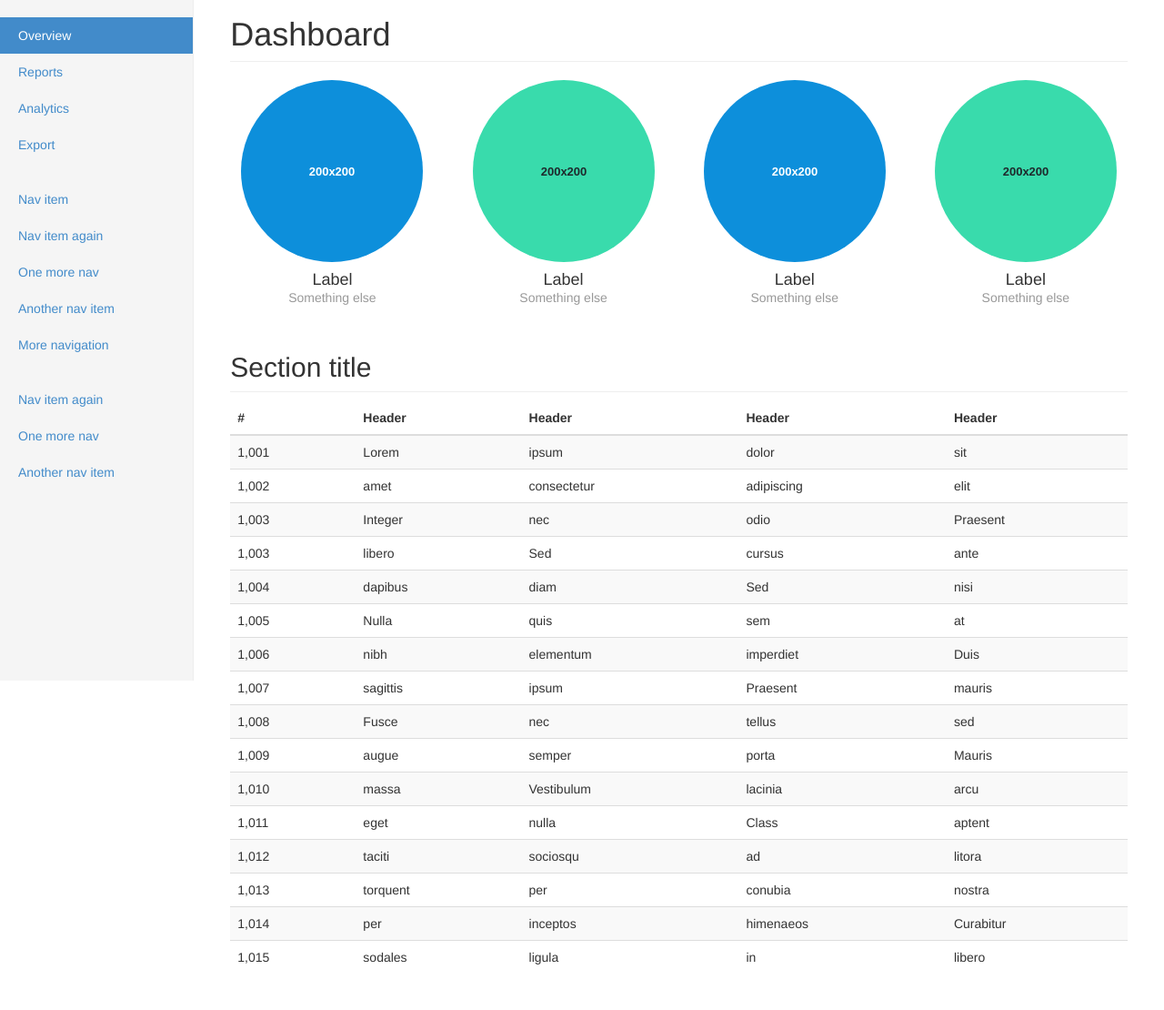
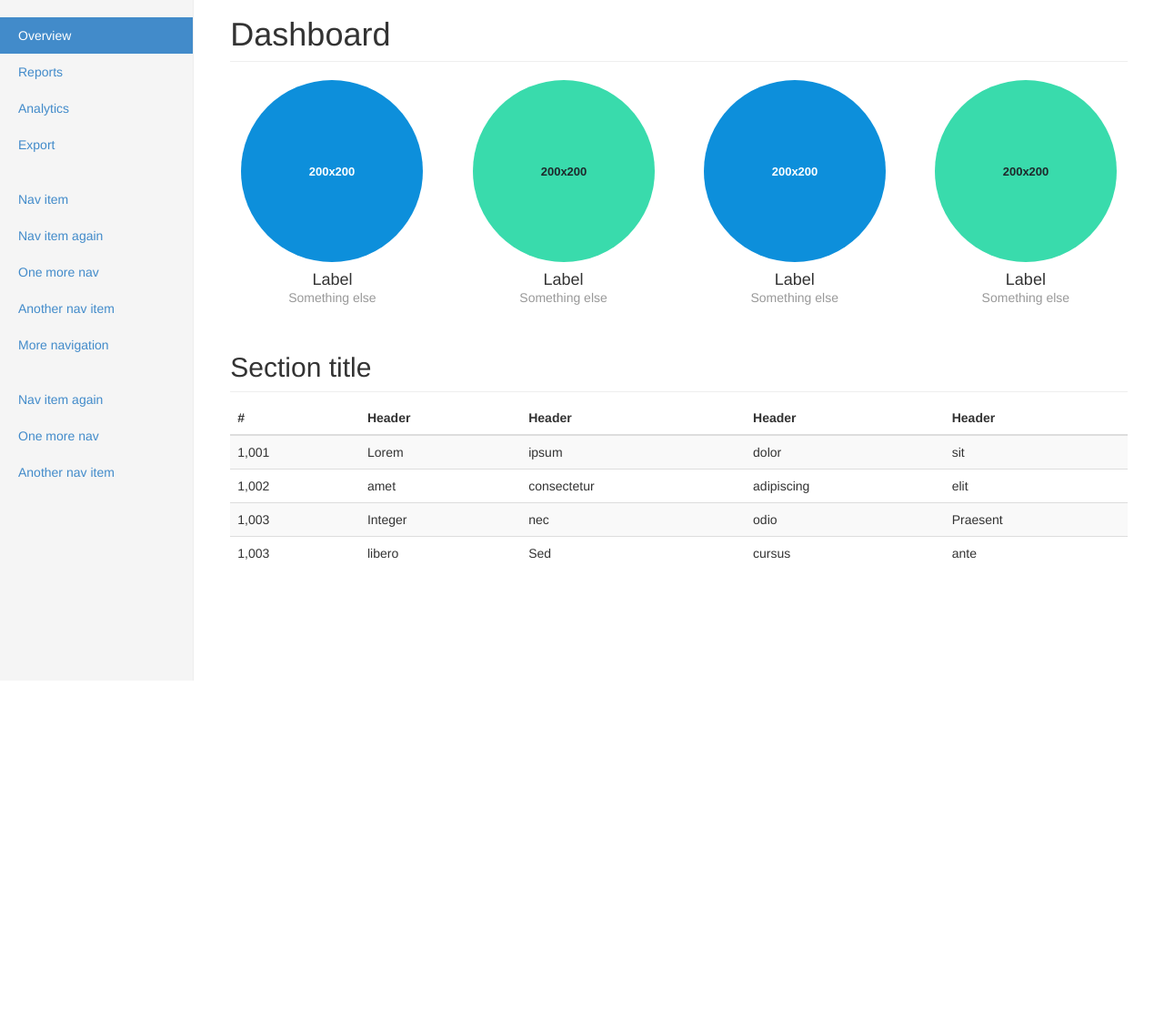
Before and after one commit to RJUS/wskf-admin, a PHP site: page / in a window 1280 px wide. Shown: the part 52-1162 px from the top of the page at 91% size. After the commit the page ends 800 px from the top, so only its background shows below. Run offline with PHP 8.4, Linux system fonts and the light colour scheme.

Commit message:
Cambios en index.html y dashboard.css
Se renombró el archivo index.html a index.php, se modificó la estrcutura
base de la tabla de ejemplo y se agregaron comentarios finales a las
<div> para mejorar la lectura del código.

Se modificó el .css y se comentó todo en español.

```diff
--- a/index.html
+++ /dev/null
@@ -1,268 +0,0 @@
-<!DOCTYPE html>
-<html lang="es">
-  <head>
-
-    <meta charset="utf-8">
-    <meta http-equiv="X-UA-Compatible" content="IE=edge">
-    <!--<meta name="viewport" content="width=device-width, initial-scale=1, user-scalable=no">-->
-    <meta name="description" content="WSKF Venezuela">
-
-    <title>WSKF - Administrador</title>
-
-    <!-- Bootstrap -->
-    <link href="bs/css/bootstrap.min.css" rel="stylesheet">
-    <!-- Dashboard CSS -->
-    <link href="css/dashboard.css" rel="stylesheet">
-
-    <!-- Just for debugging purposes. Don't actually copy this line! -->
-    <!--[if lt IE 9]><script src="bs/assets/js/ie8-responsive-file-warning.js"></script><![endif]-->
-
-    <!-- HTML5 shim and Respond.js IE8 support of HTML5 elements and media queries -->
-    <!--[if lt IE 9]>
-      <script src="https://oss.maxcdn.com/libs/html5shiv/3.7.0/html5shiv.js"></script>
-      <script src="https://oss.maxcdn.com/libs/respond.js/1.4.2/respond.min.js"></script>
-    <![endif]-->
-
-  </head>
-
-  <body>
-
-    <div class="navbar navbar-inverse navbar-fixed-top" role="navigation">
-      <div class="container-fluid">
-        <div class="navbar-header">
-          <button type="button" class="navbar-toggle" data-toggle="collapse" data-target=".navbar-collapse">
-            <span class="sr-only">Toggle navigation</span>
-            <span class="icon-bar"></span>
-            <span class="icon-bar"></span>
-            <span class="icon-bar"></span>
-          </button>
-          <a id="home-button" class="navbar-brand" href="#">WSKF Venezuela</a>
-        </div>
-        <div class="navbar-collapse collapse">
-          <ul class="nav navbar-nav navbar-right">
-          	<li><a href="#">Usuario</a></li>
-            <li><a href="#">Ajustes</a></li>
-            <li><a href="#">Desconectar</a></li>
-          </ul>
-        </div>
-      </div>
-    </div>
-
-    <div class="container-fluid">
-      <div class="row">
-        <div class="col-xs-5 col-sm-3 col-md-2 sidebar">
-          <ul class="nav nav-sidebar">
-            <li class="active"><a href="#">Overview</a></li>
-            <li><a href="#">Reports</a></li>
-            <li><a href="#">Analytics</a></li>
-            <li><a href="#">Export</a></li>
-          </ul>
-          <ul class="nav nav-sidebar">
-            <li><a href="">Nav item</a></li>
-            <li><a href="">Nav item again</a></li>
-            <li><a href="">One more nav</a></li>
-            <li><a href="">Another nav item</a></li>
-            <li><a href="">More navigation</a></li>
-          </ul>
-          <ul class="nav nav-sidebar">
-            <li><a href="">Nav item again</a></li>
-            <li><a href="">One more nav</a></li>
-            <li><a href="">Another nav item</a></li>
-          </ul>
-        </div>
-        <div class="col-sm-9 col-sm-offset-3 col-md-10 col-md-offset-2 main">
-          <h1 class="page-header">Dashboard</h1>
-
-          <div class="row placeholders">
-            <div class="col-xs-6 col-sm-3 placeholder">
-              <img data-src="holder.js/200x200/auto/sky" class="img-responsive" alt="Generic placeholder thumbnail">
-              <h4>Label</h4>
-              <span class="text-muted">Something else</span>
-            </div>
-            <div class="col-xs-6 col-sm-3 placeholder">
-              <img data-src="holder.js/200x200/auto/vine" class="img-responsive" alt="Generic placeholder thumbnail">
-              <h4>Label</h4>
-              <span class="text-muted">Something else</span>
-            </div>
-            <div class="col-xs-6 col-sm-3 placeholder">
-              <img data-src="holder.js/200x200/auto/sky" class="img-responsive" alt="Generic placeholder thumbnail">
-              <h4>Label</h4>
-              <span class="text-muted">Something else</span>
-            </div>
-            <div class="col-xs-6 col-sm-3 placeholder">
-              <img data-src="holder.js/200x200/auto/vine" class="img-responsive" alt="Generic placeholder thumbnail">
-              <h4>Label</h4>
-              <span class="text-muted">Something else</span>
-            </div>
-          </div>
-
-          <h2 class="sub-header">Section title</h2>
-          <div class="table-responsive">
-            <table class="table table-striped">
-              <thead>
-                <tr>
-                  <th>#</th>
-                  <th>Header</th>
-                  <th>Header</th>
-                  <th>Header</th>
-                  <th>Header</th>
-                </tr>
-              </thead>
-              <tbody>
-                <tr>
-                  <td>1,001</td>
-                  <td>Lorem</td>
-                  <td>ipsum</td>
-                  <td>dolor</td>
-                  <td>sit</td>
-                </tr>
-                <tr>
-                  <td>1,002</td>
-                  <td>amet</td>
-                  <td>consectetur</td>
-                  <td>adipiscing</td>
-                  <td>elit</td>
-                </tr>
-                <tr>
-                  <td>1,003</td>
-                  <td>Integer</td>
-                  <td>nec</td>
-                  <td>odio</td>
-                  <td>Praesent</td>
-                </tr>
-                <tr>
-                  <td>1,003</td>
-                  <td>libero</td>
-                  <td>Sed</td>
-                  <td>cursus</td>
-                  <td>ante</td>
-                </tr>
-                <tr>
-                  <td>1,004</td>
-                  <td>dapibus</td>
-                  <td>diam</td>
-                  <td>Sed</td>
-                  <td>nisi</td>
-                </tr>
-                <tr>
-                  <td>1,005</td>
-                  <td>Nulla</td>
-                  <td>quis</td>
-                  <td>sem</td>
-                  <td>at</td>
-                </tr>
-                <tr>
-                  <td>1,006</td>
-                  <td>nibh</td>
-                  <td>elementum</td>
-                  <td>imperdiet</td>
-                  <td>Duis</td>
-                </tr>
-                <tr>
-                  <td>1,007</td>
-                  <td>sagittis</td>
-                  <td>ipsum</td>
-                  <td>Praesent</td>
-                  <td>mauris</td>
-                </tr>
-                <tr>
-                  <td>1,008</td>
-                  <td>Fusce</td>
-                  <td>nec</td>
-                  <td>tellus</td>
-                  <td>sed</td>
-                </tr>
-                <tr>
-                  <td>1,009</td>
-                  <td>augue</td>
-                  <td>semper</td>
-                  <td>porta</td>
-                  <td>Mauris</td>
-                </tr>
-                <tr>
-                  <td>1,010</td>
-                  <td>massa</td>
-                  <td>Vestibulum</td>
-                  <td>lacinia</td>
-                  <td>arcu</td>
-                </tr>
-                <tr>
-                  <td>1,011</td>
-                  <td>eget</td>
-                  <td>nulla</td>
-                  <td>Class</td>
-                  <td>aptent</td>
-                </tr>
-                <tr>
-                  <td>1,012</td>
-                  <td>taciti</td>
-                  <td>sociosqu</td>
-                  <td>ad</td>
-                  <td>litora</td>
-                </tr>
-                <tr>
-                  <td>1,013</td>
-                  <td>torquent</td>
-                  <td>per</td>
-                  <td>conubia</td>
-                  <td>nostra</td>
-                </tr>
-                <tr>
-                  <td>1,014</td>
-                  <td>per</td>
-                  <td>inceptos</td>
-                  <td>himenaeos</td>
-                  <td>Curabitur</td>
-                </tr>
-                <tr>
-                  <td>1,015</td>
-                  <td>sodales</td>
-                  <td>ligula</td>
-                  <td>in</td>
-                  <td>libero</td>
-                </tr>
-              </tbody>
-            </table>
-          </div>
-        </div>
-      </div>
-    </div>
-
-    <!-- jQuery -->
-    <script src="js/jquery.min.js"></script>
-    <!-- Bootstrap -->
-    <script src="bs/js/bootstrap.min.js"></script>
-    <script src="bs/assets/js/docs.min.js"></script>
-    <!-- Menú desplegable -->
-    <!--<script type="text/javascript">
-
-		var sidebar = 1;
-
-		$(document).ready(function() {
-			$('#home-button').click(function() {
-				if( sidebar == 1 ) {
-					$('.sidebar').animate({
-						opacity: 0,
-						left: '-=100',
-					}, 200, function() {
-						/* Animación finalizada */
-						sidebar = 0;
-						$('.sidebar').css('display', 'none');
-					});
-				}
-				if( sidebar == 0 ) {
-					$('.sidebar').css('display', 'block');
-					$('.sidebar').animate({
-						opacity: 1,
-						left: '+=100',
-					}, 200, function() {
-						/* Animación finalizada */
-						sidebar = 1;
-					});
-				}
-			});
-        });
-    </script>-->
-
-  </body>
-</html>
--- /dev/null
+++ b/index.php
@@ -0,0 +1,203 @@
+<!DOCTYPE html>
+<html lang="es">
+    <head>
+
+    <meta charset="utf-8">
+    <meta http-equiv="X-UA-Compatible" content="IE=edge">
+    <!--<meta name="viewport" content="width=device-width, initial-scale=1, user-scalable=no">-->
+    <meta name="description" content="WSKF Venezuela">
+
+    <title>WSKF - Administrador</title>
+
+    <!-- Bootstrap -->
+    <link href="bs/css/bootstrap.min.css" rel="stylesheet">
+    <!-- Dashboard CSS -->
+    <link href="css/dashboard.css" rel="stylesheet">
+
+    <!-- Solo para realizar debug | útil en desarrollo -->
+
+    <!--[if lt IE 9]>
+    	<script src="bs/assets/js/ie8-responsive-file-warning.js"></script>
+    <![endif]-->
+
+    <!-- HTML5 shim and Respond.js IE8 support of HTML5 elements and media queries -->
+    <!--[if lt IE 9]>
+        <script src="https://oss.maxcdn.com/libs/html5shiv/3.7.0/html5shiv.js"></script>
+        <script src="https://oss.maxcdn.com/libs/respond.js/1.4.2/respond.min.js"></script>
+    <![endif]-->
+
+    </head>
+
+    <body>
+
+        <div class="navbar navbar-inverse navbar-fixed-top" role="navigation">
+
+            <div class="container-fluid">
+
+                <div class="navbar-header">
+                    <button type="button" class="navbar-toggle" data-toggle="collapse" data-target=".navbar-collapse">
+                        <span class="sr-only">Toggle navigation</span>
+                        <span class="icon-bar"></span>
+                        <span class="icon-bar"></span>
+                        <span class="icon-bar"></span>
+                    </button>
+                    <a id="home-button" class="navbar-brand" href="#">WSKF Venezuela</a>
+                </div>
+                <div class="navbar-collapse collapse">
+                    <ul class="nav navbar-nav navbar-right">
+                        <li><a href="#">Usuario</a></li>
+                        <li><a href="#">Ajustes</a></li>
+                        <li><a href="#">Desconectar</a></li>
+                    </ul>
+                </div>
+
+            </div>
+
+        </div> <!-- fin | class="navbar navbar-inverse navbar-fixed-top" -->
+
+        <div class="container-fluid">
+
+            <div class="row">
+
+                <div class="col-xs-5 col-sm-3 col-md-2 sidebar">
+                    <ul class="nav nav-sidebar">
+                        <li class="active"><a href="#">Overview</a></li>
+                        <li><a href="#">Reports</a></li>
+                        <li><a href="#">Analytics</a></li>
+                        <li><a href="#">Export</a></li>
+                    </ul>
+                    <ul class="nav nav-sidebar">
+                        <li><a href="">Nav item</a></li>
+                        <li><a href="">Nav item again</a></li>
+                        <li><a href="">One more nav</a></li>
+                        <li><a href="">Another nav item</a></li>
+                        <li><a href="">More navigation</a></li>
+                    </ul>
+                    <ul class="nav nav-sidebar">
+                        <li><a href="">Nav item again</a></li>
+                        <li><a href="">One more nav</a></li>
+                        <li><a href="">Another nav item</a></li>
+                    </ul>
+                </div> <!-- fin | class="col-xs-5 col-sm-3 col-md-2 sidebar" -->
+
+                <div class="col-sm-9 col-sm-offset-3 col-md-10 col-md-offset-2 main">
+
+                    <h1 class="page-header">Dashboard</h1>
+
+                    <div class="row placeholders">
+
+                        <div class="col-xs-6 col-sm-3 placeholder">
+                            <img data-src="holder.js/200x200/auto/sky" class="img-responsive" alt="Generic placeholder thumbnail">
+                            <h4>Label</h4>
+                            <span class="text-muted">Something else</span>
+                        </div>
+                        <div class="col-xs-6 col-sm-3 placeholder">
+                            <img data-src="holder.js/200x200/auto/vine" class="img-responsive" alt="Generic placeholder thumbnail">
+                            <h4>Label</h4>
+                            <span class="text-muted">Something else</span>
+                        </div>
+                        <div class="col-xs-6 col-sm-3 placeholder">
+                            <img data-src="holder.js/200x200/auto/sky" class="img-responsive" alt="Generic placeholder thumbnail">
+                            <h4>Label</h4>
+                            <span class="text-muted">Something else</span>
+                        </div>
+                        <div class="col-xs-6 col-sm-3 placeholder">
+                            <img data-src="holder.js/200x200/auto/vine" class="img-responsive" alt="Generic placeholder thumbnail">
+                            <h4>Label</h4>
+                            <span class="text-muted">Something else</span>
+                        </div>
+
+                    </div> <!-- fin | class="row placeholders" -->
+
+                    <h2 class="sub-header">Section title</h2>
+
+                    <div class="table-responsive">
+
+                        <table class="table table-striped">
+                            <thead>
+                                <tr>
+                                    <th>#</th>
+                                    <th>Header</th>
+                                    <th>Header</th>
+                                    <th>Header</th>
+                                    <th>Header</th>
+                                </tr>
+                            </thead>
+                            <tbody>
+                                <tr>
+                                    <td>1,001</td>
+                                    <td>Lorem</td>
+                                    <td>ipsum</td>
+                                    <td>dolor</td>
+                                    <td>sit</td>
+                                </tr>
+                                <tr>
+                                    <td>1,002</td>
+                                    <td>amet</td>
+                                    <td>consectetur</td>
+                                    <td>adipiscing</td>
+                                    <td>elit</td>
+                                </tr>
+                                <tr>
+                                    <td>1,003</td>
+                                    <td>Integer</td>
+                                    <td>nec</td>
+                                    <td>odio</td>
+                                    <td>Praesent</td>
+                                </tr>
+                                <tr>
+                                    <td>1,003</td>
+                                    <td>libero</td>
+                                    <td>Sed</td>
+                                    <td>cursus</td>
+                                    <td>ante</td>
+                                </tr>
+                            </tbody>
+                        </table>
+
+                    </div> <!-- fin | class="table-responsive" -->
+
+                </div> <!-- fin | class="col-sm-9 col-sm-offset-3 col-md-10 col-md-offset-2 main" -->
+
+            </div> <!-- fin | class="row" -->
+
+        </div> <!-- fin | class="container-fluid" -->
+
+        <!-- jQuery -->
+        <script src="js/jquery.min.js"></script>
+        <!-- Bootstrap -->
+        <script src="bs/js/bootstrap.min.js"></script>
+        <script src="bs/assets/js/docs.min.js"></script>
+        <!-- Menú desplegable -->
+        <!--<script type="text/javascript">
+
+            var sidebar = 1;
+
+            $(document).ready(function() {
+                $('#home-button').click(function() {
+                    if( sidebar == 1 ) {
+                        $('.sidebar').animate({
+                            opacity: 0,
+                            left: '-=100',
+                        }, 200, function() {
+                            /* Animación finalizada */
+                            sidebar = 0;
+                            $('.sidebar').css('display', 'none');
+                        });
+                    }
+                    if( sidebar == 0 ) {
+                        $('.sidebar').css('display', 'block');
+                        $('.sidebar').animate({
+                            opacity: 1,
+                            left: '+=100',
+                        }, 200, function() {
+                            /* Animación finalizada */
+                            sidebar = 1;
+                        });
+                    }
+                });
+            });
+        </script>-->
+
+	</body>
+</html>
```
Also changed, not shown: css/dashboard.css (+27 -33 lines).
